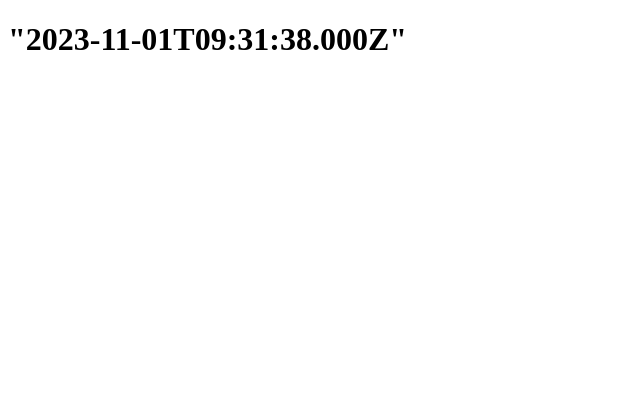
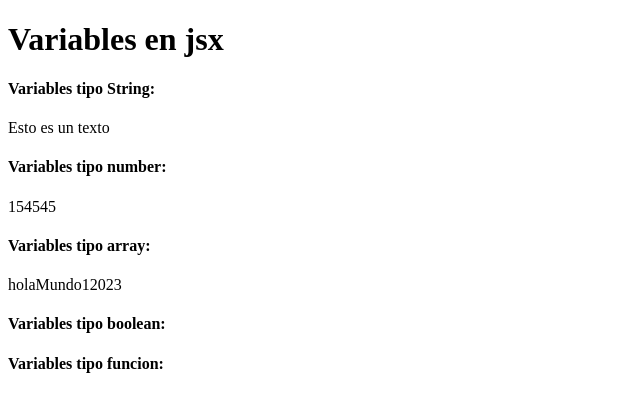
Before and after one commit to Krespee/CursoReact, a React (Vite) app: page / in a window 1280 px wide. Shown: the top 412 px of the page, without its empty margins (0-640 px from the left). Built offline with nearby package versions, Linux system fonts and the light colour scheme.

Commit message:
Fragment

```diff
--- a/src/primerComponente.jsx
+++ b/src/primerComponente.jsx
@@ -2,13 +2,20 @@
 const number = 154545;
 const array = ["hola", "Mundo", 1, 2023];
 const boolean = true;
-const objeto = {nombre:"Nayn", edad:22};
-const funcion = () => 1+1;
+const objeto = { nombre: "Nayn", edad: 22 };
+const funcion = () => 1 + 1;
 const fecha = new Date();
-funcion()
+funcion();
 
 export const PrimerComponente = () => {
   return (
-    <h1>{JSON.stringify(fecha)}</h1>
-  )
-}
+    <>
+      <h1>Variables en jsx</h1>
+      <h4>Variables tipo String:</h4> <p>{string}</p>
+      <h4>Variables tipo number:</h4> <p>{number}</p>
+      <h4>Variables tipo array:</h4> <p>{array}</p>
+      <h4>Variables tipo boolean:</h4> <p>{boolean}</p>
+      <h4>Variables tipo funcion:</h4> <p>{funcion}</p>
+    </>
+  );
+};
```
